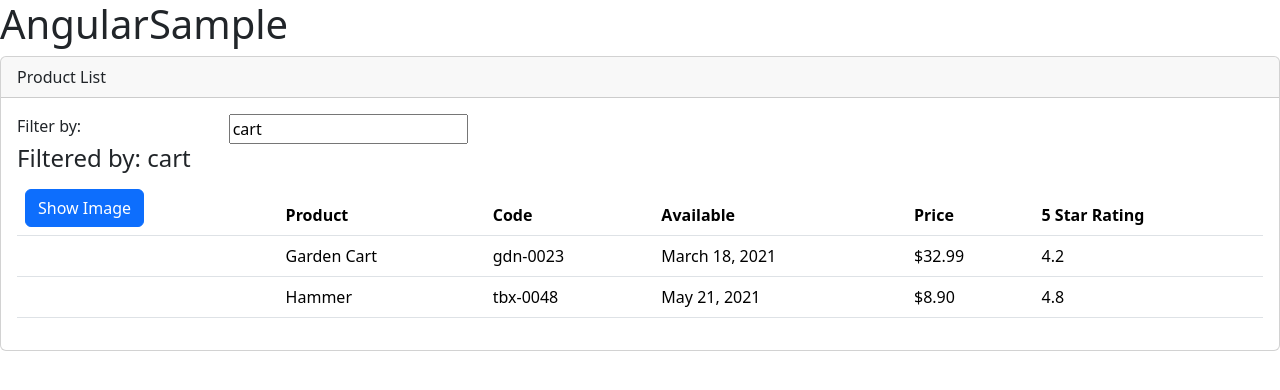
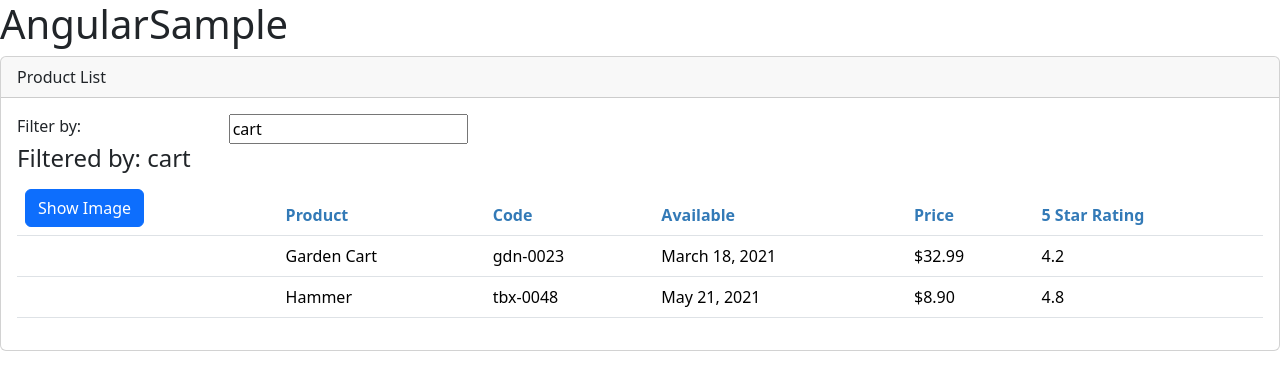
Before and after one commit to Tod2a/AngularSample, an Angular app: page / in a window 1280 px wide. Shown: the top 390 px of the page. Built offline with nearby package versions, Linux system fonts and the light colour scheme.

Commit message:
adding some style to the thead

```diff
--- a/src/app/pages/products/product-list/product-list.component.css
+++ b/src/app/pages/products/product-list/product-list.component.css
@@ -2,3 +2,7 @@
   width: 50px;
   margin: 2px;
 }
+
+table thead th {
+  color: #337ab7;
+}
```
